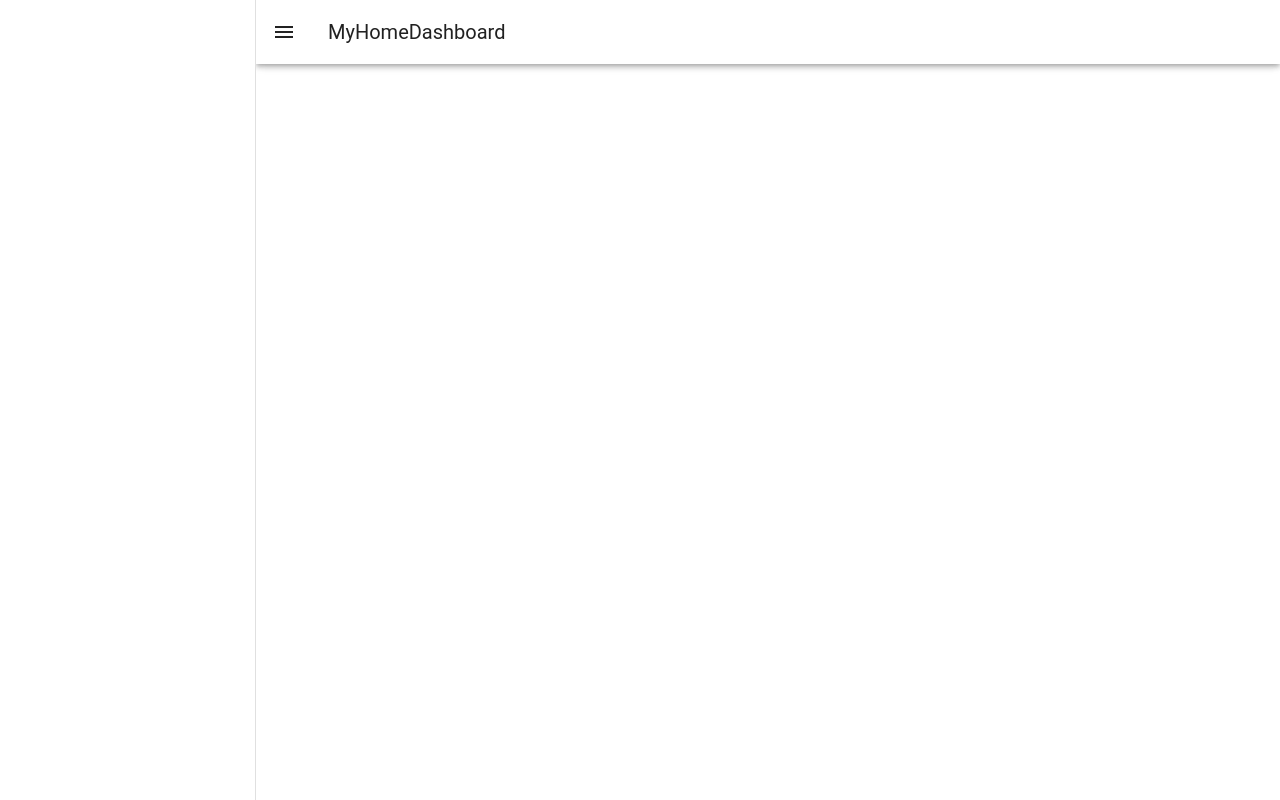
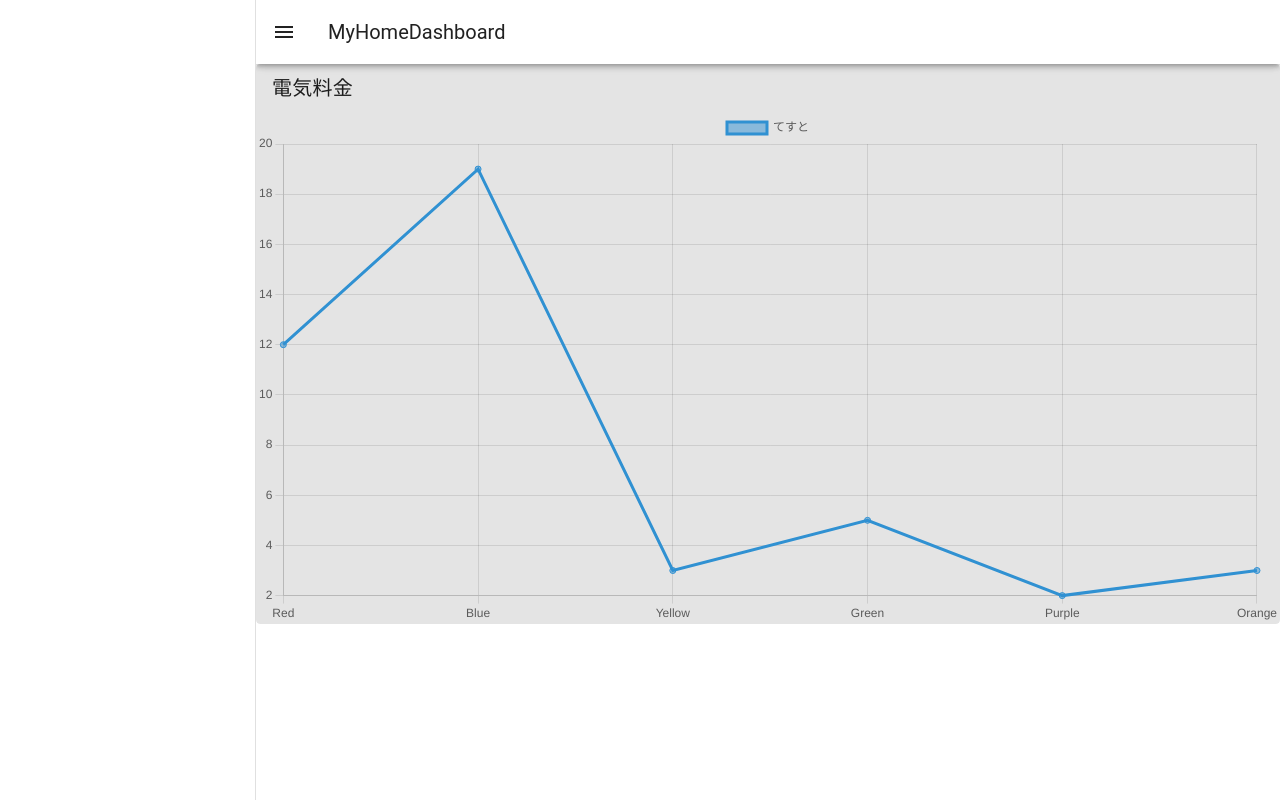
Before and after one commit to canpok1/my-home-dashboard, a Nuxt app in the folder dashboard/: page / in a window 1280 px wide. Built offline with nearby package versions, Linux system fonts and the light colour scheme.

Commit message:
グラフ表示部分を実装

```diff
--- /dev/null
+++ b/dashboard/components/ElectricityCostViewer.vue
@@ -0,0 +1,35 @@
+<template>
+    <v-card variant="tonal">
+        <v-card-title>電気料金</v-card-title>
+        <canvas ref="canvasRef"></canvas>
+    </v-card>
+</template>
+
+<script setup lang="ts">
+import { Chart } from 'chart.js/auto'
+
+const canvasRef = ref<HTMLCanvasElement | null>(null)
+
+onMounted(() => {
+    createCharts()
+})
+
+function createCharts() {
+    if (canvasRef.value === null) return
+    const canvas = canvasRef.value.getContext('2d')
+    if (canvas === null) return
+    console.log(canvasRef.value?.getContext('2d'))
+    const c = new Chart(canvas, {
+        type: 'line',
+        data: {
+            labels: ['Red', 'Blue', 'Yellow', 'Green', 'Purple', 'Orange'],
+            datasets: [{
+                label: 'てすと',
+                data: [12, 19, 3, 5, 2, 3]
+            }]
+        }
+    })
+    console.log(c)
+}
+
+</script>
--- a/dashboard/nuxt.config.ts
+++ b/dashboard/nuxt.config.ts
@@ -22,5 +22,8 @@ export default defineNuxtConfig({
             'process.env.DEBUG': false,
         },
     },
-    css: ['@/assets/main.scss'],
+    css: [
+        '@/assets/main.scss',
+        '@mdi/font/css/materialdesignicons.css'
+    ],
 })
--- a/dashboard/package.json
+++ b/dashboard/package.json
@@ -11,6 +11,7 @@
   "devDependencies": {
     "@mdi/font": "^7.2.96",
     "@types/node": "^18",
+    "chart.js": "^4.3.0",
     "nuxt": "^3.4.3",
     "sass": "^1.62.1",
     "vite-plugin-vuetify": "^1.0.2",
--- a/dashboard/pages/index.vue
+++ b/dashboard/pages/index.vue
@@ -10,6 +10,7 @@
     </v-app-bar>
 
     <v-main>
+        <ElectricityCostViewer></ElectricityCostViewer>
     </v-main>
 </template>
 
--- a/dashboard/plugins/vuetify.ts
+++ b/dashboard/plugins/vuetify.ts
@@ -1,4 +1,3 @@
-import '@mdi/font/css/materialdesignicons.css'
 import { createVuetify } from 'vuetify'
 import { aliases, mdi } from 'vuetify/iconsets/mdi'
 import * as components from 'vuetify/components'
```
Also changed, not shown: 1 other file (tests, documents, lock files or other folders).
